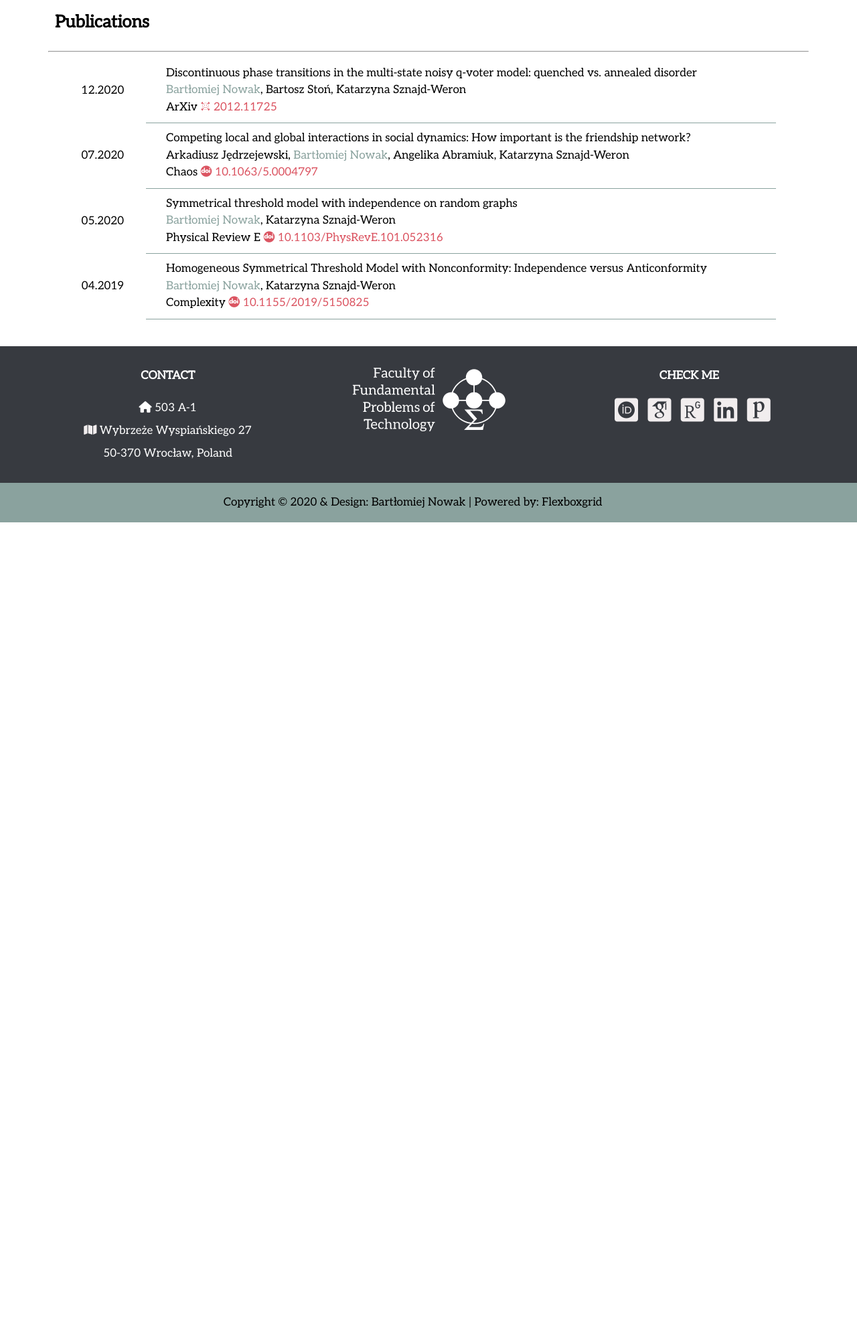
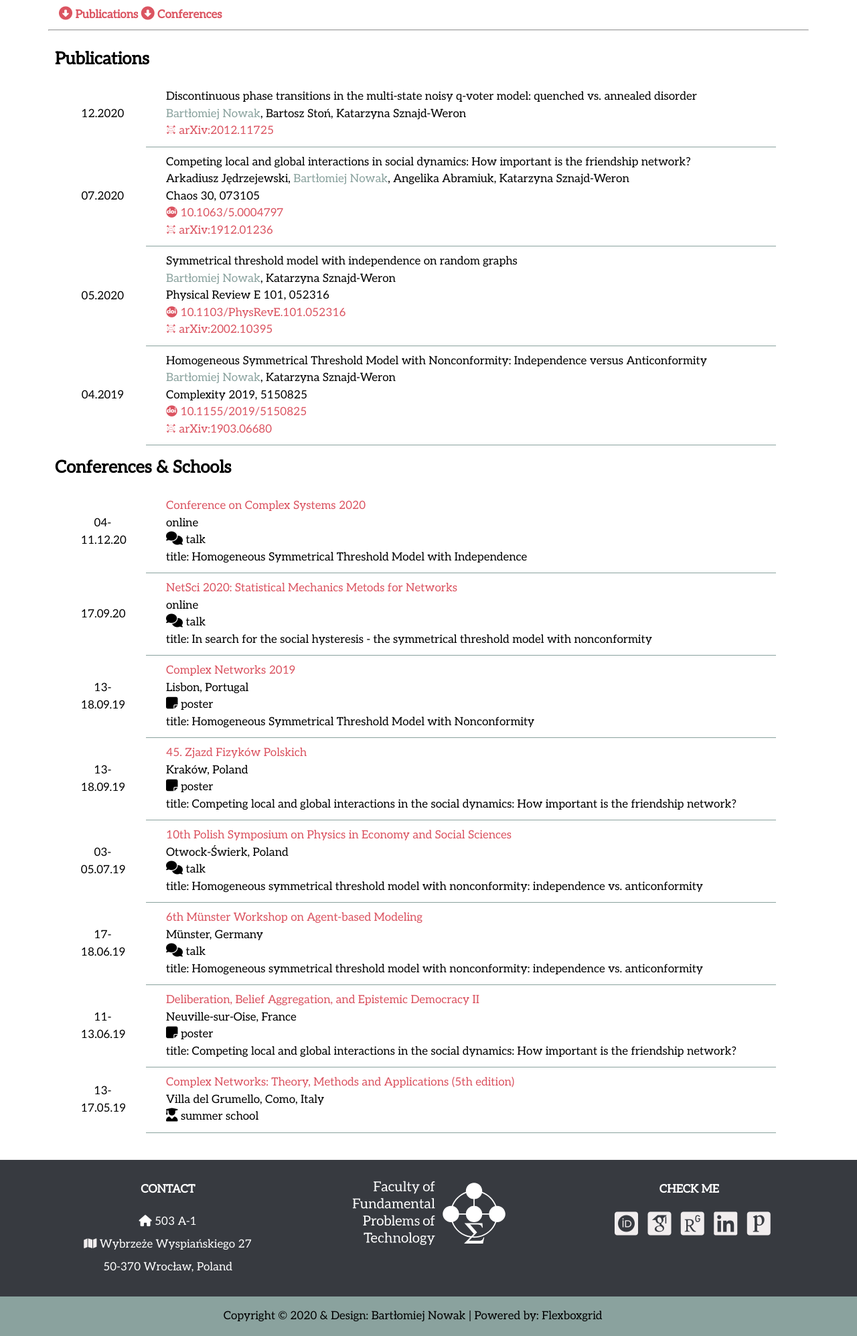
Before and after one commit to bartlomiejnowak94/bartlomiejnowak94.github.io, a PHP site: page /research.html in a window 1280 px wide. Shown: the part 86-2081 px from the top of the page at 67% size. Run offline with PHP 8.4, Linux system fonts and the light colour scheme; some libraries are stand-ins or nearby versions; some web fonts are replaced.

Commit message:
Dodanie konferencji

```diff
--- a/css/style.css
+++ b/css/style.css
@@ -459,16 +459,16 @@ ul.submenu a.current{
 .projects .links{
     padding-top: 10px;
 }
-.projects .links a{
+/* .projects .links a{
     padding-left: 10px;
-}
+} */
 /* PEOPLE -----------------------------------------------------------------------------------------------------------*/
 .people .links{
     padding-top: 10px;
 }
-.people .links a{
+/* .people .links a{
     padding-left: 10px;
-}
+} */
 .people h1{
     margin-top: 0;
 }
--- a/research.html
+++ b/research.html
@@ -60,12 +60,19 @@
         <!-- MAIN PAGE -->
         <section id="page" class="projects">
             <div class="container">
-                <div class="row center-xs center-sm center-md center-lg  middle-xs middle-sm middle-md middle-lg">
+                <a id="button-to-top"></a>
+                <!-- LINKS -->
+                <div class="col-xs-12 col-sm-12 col-md-12 col-lg-12 links">
+                    <a href="#PUBS" class="button-scroll"> <nobr><i class="fas fa-arrow-alt-circle-down"></i> <b>Publications</nobr></b></a>
+                    <a href="#CONFS" class="button-scroll"> <nobr><i class="fas fa-arrow-alt-circle-down"></i> <b>Conferences</nobr></b></a>
+                </div>
+                <hr>
+                <div id="PUBS" class="row center-xs center-sm center-md center-lg  middle-xs middle-sm middle-md middle-lg">
                     <div class="col-xs-12 col-sm-12 col-md-12 col-lg-12">
                         <h1>Publications</h1>
                     </div>
                 </div>
-                <hr>
+                <!-- <hr> -->
                 <div class="row center-xs center-sm center-md center-lg middle-xs middle-sm middle-md middle-lg ">
                     <div class="col-xs-12 col-sm-12 col-md-12 col-lg-1">
                         <p>12.2020</p>
@@ -74,7 +81,7 @@
                         <div class="wizytowki">
                             <p>Discontinuous phase transitions in the multi-state noisy q-voter model: quenched vs. annealed disorder</p>
                             <p><span class="color-text">Bartłomiej Nowak</span>, Bartosz Stoń, Katarzyna Sznajd-Weron</p>
-                            <p>ArXiv <a href="https://arxiv.org/abs/2012.11725"> <nobr><i class="ai ai-arxiv"></i> 2012.11725</nobr></a></p>
+                            <p><a href="https://arxiv.org/abs/2012.11725"> <nobr><i class="ai ai-arxiv"></i> arXiv:2012.11725</nobr></a></p>
                         </div>
                     </div>
                 </div>
@@ -86,7 +93,9 @@
                         <div class="wizytowki">
                             <p>Competing local and global interactions in social dynamics: How important is the friendship network?</p>
                             <p>Arkadiusz Jędrzejewski, <span class="color-text">Bartłomiej Nowak</span>, Angelika Abramiuk, Katarzyna Sznajd-Weron</p>
-                            <p>Chaos <a href="https://doi.org/10.1063/5.0004797"> <nobr><i class="ai ai-doi"></i> 10.1063/5.0004797</nobr></a></p>
+                            <p>Chaos 30, 073105</p>
+                            <p><a href="https://doi.org/10.1063/5.0004797"> <nobr><i class="ai ai-doi"></i> 10.1063/5.0004797</nobr></a></p>
+                            <p><a href="https://arxiv.org/abs/1912.01236"> <nobr><i class="ai ai-arxiv"></i> arXiv:1912.01236</nobr></a></p>
                         </div>
                     </div>
                 </div>
@@ -98,7 +107,9 @@
                         <div class="wizytowki">
                             <p>Symmetrical threshold model with independence on random graphs</p>
                             <p><span class="color-text">Bartłomiej Nowak</span>, Katarzyna Sznajd-Weron</p>
-                            <p>Physical Review E <a href="https://doi.org/10.1103/PhysRevE.101.052316"> <nobr><i class="ai ai-doi"></i> 10.1103/PhysRevE.101.052316</nobr></a></p>
+                            <p>Physical Review E 101, 052316</p>
+                            <p><a href="https://doi.org/10.1103/PhysRevE.101.052316"> <nobr><i class="ai ai-doi"></i> 10.1103/PhysRevE.101.052316</nobr></a></p>
+                            <p><a href="https://arxiv.org/abs/2002.10395"> <nobr><i class="ai ai-arxiv"></i> arXiv:2002.10395</nobr></a></p>
                         </div>
                     </div>
                 </div>
@@ -110,7 +121,118 @@
                         <div class="wizytowki">
                             <p>Homogeneous Symmetrical Threshold Model with Nonconformity: Independence versus Anticonformity</p>
                             <p><span class="color-text">Bartłomiej Nowak</span>, Katarzyna Sznajd-Weron</p>
-                            <p>Complexity <a href="https://doi.org/10.1155/2019/5150825"> <nobr><i class="ai ai-doi"></i> 10.1155/2019/5150825</nobr></a></p>
+                            <p>Complexity 2019, 5150825</p>
+                            <p><a href="https://doi.org/10.1155/2019/5150825"> <nobr><i class="ai ai-doi"></i> 10.1155/2019/5150825</nobr></a></p>
+                            <p><a href="https://arxiv.org/abs/1903.06680"> <nobr><i class="ai ai-arxiv"></i> arXiv:1903.06680</nobr></a></p>
+                        </div>
+                    </div>
+                </div>
+                <!-- <hr> -->
+                <div id="CONFS" class="row center-xs center-sm center-md center-lg  middle-xs middle-sm middle-md middle-lg">
+                    <div class="col-xs-12 col-sm-12 col-md-12 col-lg-12">
+                        <h1>Conferences & Schools</h1>
+                    </div>
+                </div>
+                <div class="row center-xs center-sm center-md center-lg middle-xs middle-sm middle-md middle-lg ">
+                    <div class="col-xs-12 col-sm-12 col-md-12 col-lg-1">
+                        <p>04-11.12.20</p>
+                    </div>
+                    <div class="col-xs-12 col-sm-12 col-md-12 col-lg-10">
+                        <div class="wizytowki">
+                            <p><a href="http://ccs2020.web.auth.gr/"> <nobr>Conference on Complex Systems 2020</nobr></a></p>
+                            <p>online</p>
+                            <p><i class="fas fa-comments"></i> talk</p>
+                            <p>title: Homogeneous Symmetrical Threshold Model with Independence</p>
+                        </div>
+                    </div>
+                </div>
+                <div class="row center-xs center-sm center-md center-lg middle-xs middle-sm middle-md middle-lg ">
+                    <div class="col-xs-12 col-sm-12 col-md-12 col-lg-1">
+                        <p>17.09.20</p>
+                    </div>
+                    <div class="col-xs-12 col-sm-12 col-md-12 col-lg-10">
+                        <div class="wizytowki">
+                            <p><a href="https://sites.google.com/view/smmn/"> <nobr>NetSci 2020: Statistical Mechanics Metods for Networks</nobr></a></p>
+                            <p>online</p>
+                            <p><i class="fas fa-comments"></i> talk</p>
+                            <p>title: In search for the social hysteresis - the symmetrical threshold model with nonconformity</p>
+                        </div>
+                    </div>
+                </div>
+                <div class="row center-xs center-sm center-md center-lg middle-xs middle-sm middle-md middle-lg ">
+                    <div class="col-xs-12 col-sm-12 col-md-12 col-lg-1">
+                        <p>13-18.09.19</p>
+                    </div>
+                    <div class="col-xs-12 col-sm-12 col-md-12 col-lg-10">
+                        <div class="wizytowki">
+                            <p><a href="https://www.complexnetworks.org/"> <nobr>Complex Networks 2019</nobr></a></p>
+                            <p>Lisbon, Portugal</p>
+                            <p><i class="fas fa-sticky-note"></i> poster</p>
+                            <p>title: Homogeneous Symmetrical Threshold Model with Nonconformity</p>
+                        </div>
+                    </div>
+                </div>
+                <div class="row center-xs center-sm center-md center-lg middle-xs middle-sm middle-md middle-lg ">
+                    <div class="col-xs-12 col-sm-12 col-md-12 col-lg-1">
+                        <p>13-18.09.19</p>
+                    </div>
+                    <div class="col-xs-12 col-sm-12 col-md-12 col-lg-10">
+                        <div class="wizytowki">
+                            <p><a href="http://www.45zfp.uj.edu.pl/#/"> <nobr>45. Zjazd Fizyków Polskich</nobr></a></p>
+                            <p>Kraków, Poland</p>
+                            <p><i class="fas fa-sticky-note"></i> poster</p>
+                            <p>title: Competing local and global interactions in the social dynamics: How important is the friendship network?</p>
+                        </div>
+                    </div>
+                </div>
+                <div class="row center-xs center-sm center-md center-lg middle-xs middle-sm middle-md middle-lg ">
+                    <div class="col-xs-12 col-sm-12 col-md-12 col-lg-1">
+                        <p>03-05.07.19</p>
+                    </div>
+                    <div class="col-xs-12 col-sm-12 col-md-12 col-lg-10">
+                        <div class="wizytowki">
+                            <p><a href="https://fens2019.ncbj.gov.pl/"> <nobr>10th Polish Symposium on Physics in Economy and Social Sciences</nobr></a></p>
+                            <p>Otwock-Świerk, Poland</p>
+                            <p><i class="fas fa-comments"></i> talk</p>
+                            <p>title: Homogeneous symmetrical threshold model with nonconformity: independence vs. anticonformity</p>
+                        </div>
+                    </div>
+                </div>
+                <div class="row center-xs center-sm center-md center-lg middle-xs middle-sm middle-md middle-lg ">
+                    <div class="col-xs-12 col-sm-12 col-md-12 col-lg-1">
+                        <p>17-18.06.19</p>
+                    </div>
+                    <div class="col-xs-12 col-sm-12 col-md-12 col-lg-10">
+                        <div class="wizytowki">
+                            <p><a href="https://www.uni-muenster.de/GK-Vertrauen-Kommunikation/abm-workshop/abm-workshop.html"> <nobr>6th M<span>&#252;</span>nster Workshop on Agent-based Modeling</nobr></a></p>
+                            <p>M<span>&#252;</span>nster, Germany</p>
+                            <p><i class="fas fa-comments"></i> talk</p>
+                            <p>title: Homogeneous symmetrical threshold model with nonconformity: independence vs. anticonformity</p>
+                        </div>
+                    </div>
+                </div>
+                <div class="row center-xs center-sm center-md center-lg middle-xs middle-sm middle-md middle-lg ">
+                    <div class="col-xs-12 col-sm-12 col-md-12 col-lg-1">
+                        <p>11-13.06.19</p>
+                    </div>
+                    <div class="col-xs-12 col-sm-12 col-md-12 col-lg-10">
+                        <div class="wizytowki">
+                            <p><a href="https://sites.google.com/view/dbaed2/home"> <nobr>Deliberation, Belief Aggregation, and Epistemic Democracy II</nobr></a></p>
+                            <p>Neuville-sur-Oise, France</p>
+                            <p><i class="fas fa-sticky-note"></i> poster</p>
+                            <p>title: Competing local and global interactions in the social dynamics: How important is the friendship network?</p>
+                        </div>
+                    </div>
+                </div>
+                <div class="row center-xs center-sm center-md center-lg middle-xs middle-sm middle-md middle-lg ">
+                    <div class="col-xs-12 col-sm-12 col-md-12 col-lg-1">
+                        <p>13-17.05.19</p>
+                    </div>
+                    <div class="col-xs-12 col-sm-12 col-md-12 col-lg-10">
+                        <div class="wizytowki">
+                            <p><a href="https://ntme.lakecomoschool.org/"> <nobr>Complex Networks: Theory, Methods and Applications (5th edition)</nobr></a></p>
+                            <p>Villa del Grumello, Como, Italy</p>
+                            <p><i class="fas fa-user-graduate fa-2x"></i> summer school</p>
                         </div>
                     </div>
                 </div>
```
